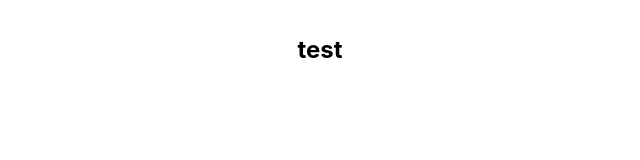
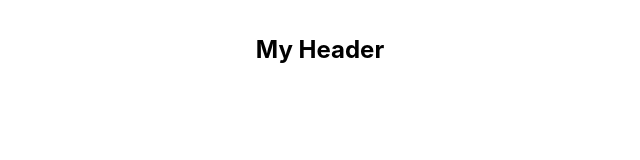
Before and after one commit to terrence-celestine/react-styled-components, a React (Create React App) app in the folder app/: page / in a window 1280 px wide. Shown: the top 160 px of the page, without its empty margins (320-960 px from the left). Built offline with nearby package versions, Linux system fonts and the light colour scheme.

Commit message:
Updated the header component

```diff
--- a/app/src/components/Header/Header.tsx
+++ b/app/src/components/Header/Header.tsx
@@ -11,7 +11,7 @@ const HeaderContainer = styled.section`
 const Header = () => {
   return (
     <HeaderContainer>
-      <HeaderText>test</HeaderText>
+      <HeaderText>My Header</HeaderText>
     </HeaderContainer>
   );
 };
```
Also changed, not shown: 2 other files (tests, documents, lock files or other folders).
